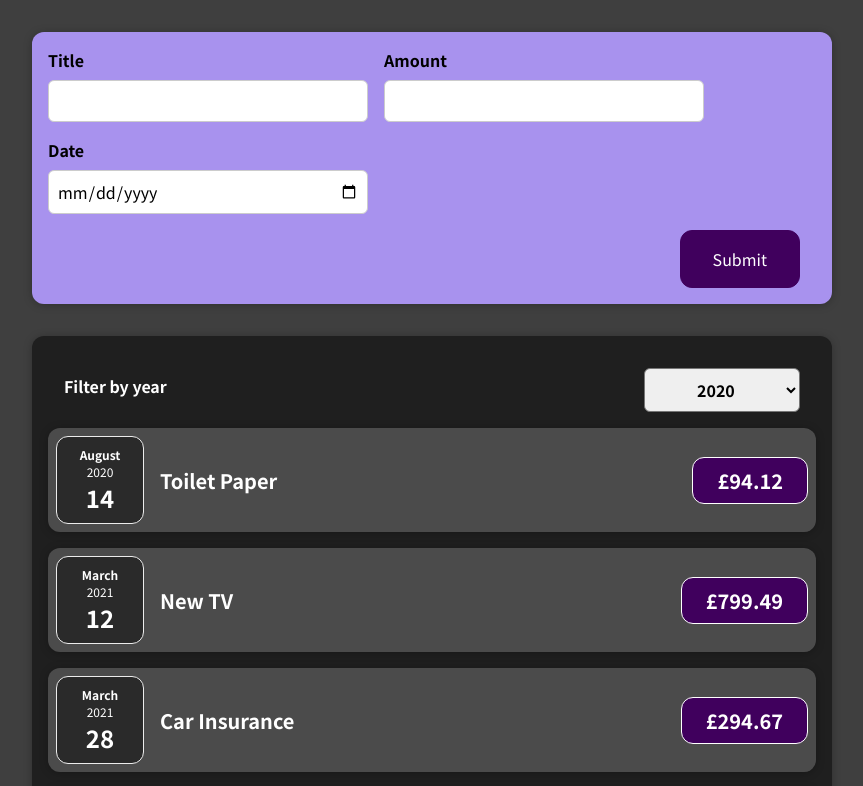
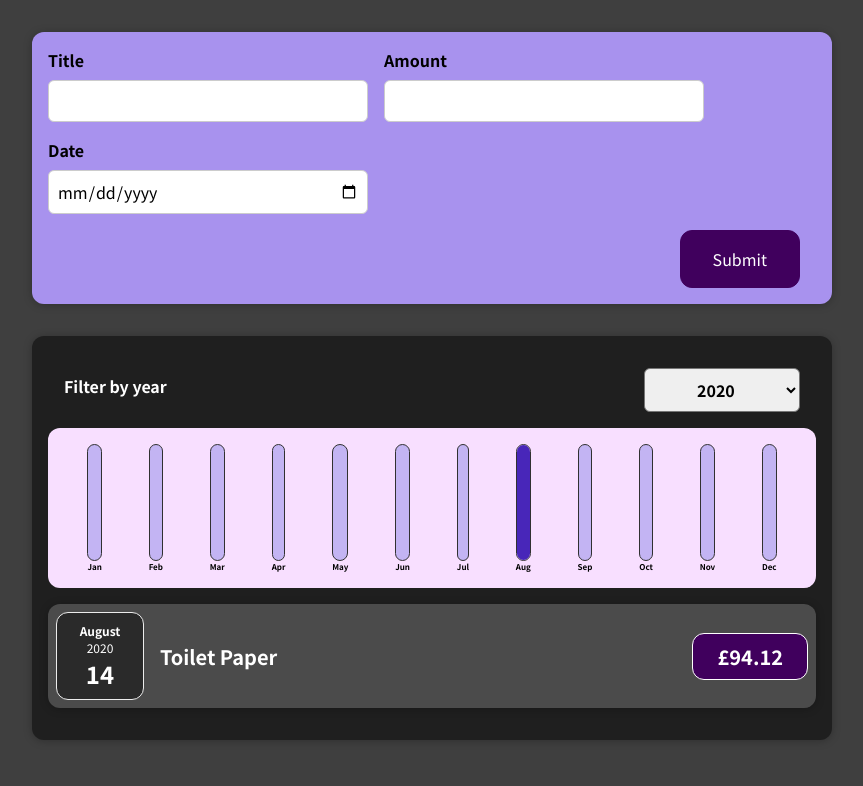
Before and after one commit to adam-pearman/expense_app, a React (Create React App) app: page / in a window 1280 px wide. Shown: the top 786 px of the page, without its empty margins (208-1071 px from the left). Built offline with nearby package versions, Linux system fonts and the light colour scheme; the HTML template or start-up script is replaced by a standard one.

Commit message:
Update Expenses.js

```diff
--- a/src/components/Expenses/Expenses.js
+++ b/src/components/Expenses/Expenses.js
@@ -3,6 +3,8 @@ import './Expenses.css';
 import Card from "../UI/Card";
 import ExpensesFilter from "./ExpensesFilter";
 import {useState} from "react";
+import ExpensesList from "./ExpensesList";
+import ExpensesChart from "./ExpensesChart";
 
 const Expenses = (props) => {
     const [yearFilter, setYearFilter] = useState('2020');
@@ -11,14 +13,17 @@ const Expenses = (props) => {
         setYearFilter(year);
     }
 
+    const filteredExpenses = props.items.filter((expense) => {
+        return expense.date.getFullYear().toString() === yearFilter;
+    });
+
+
+
     return (
         <Card className="expenses">
             <ExpensesFilter onYearSelect={handleYearSelect} selectedYear={yearFilter}/>
-            {props.items.map((item) => {
-                return (
-                    <ExpenseItem key={item.id} title={item.title} amount={item.amount} date={item.date}/>
-                )
-            })}
+            <ExpensesChart expenses={filteredExpenses}/>
+            <ExpensesList items={filteredExpenses}/>
         </Card>
     );
 }
```
